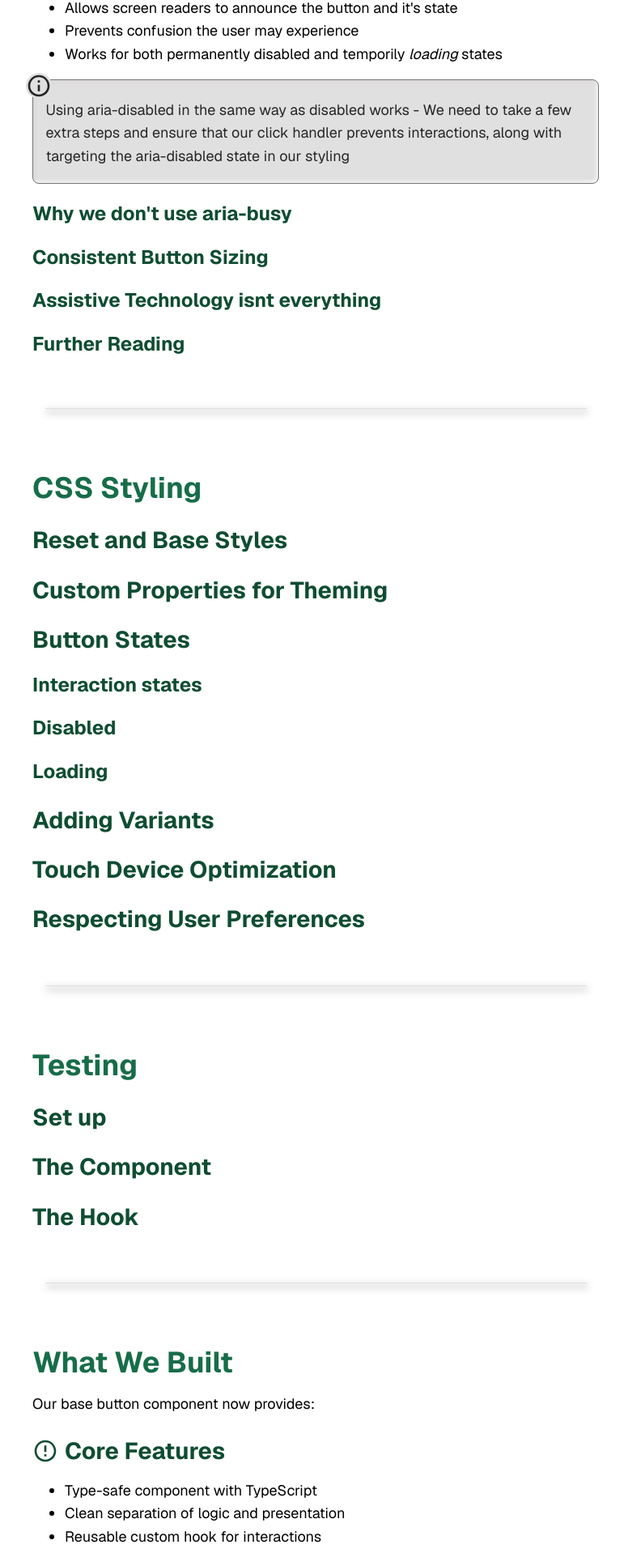
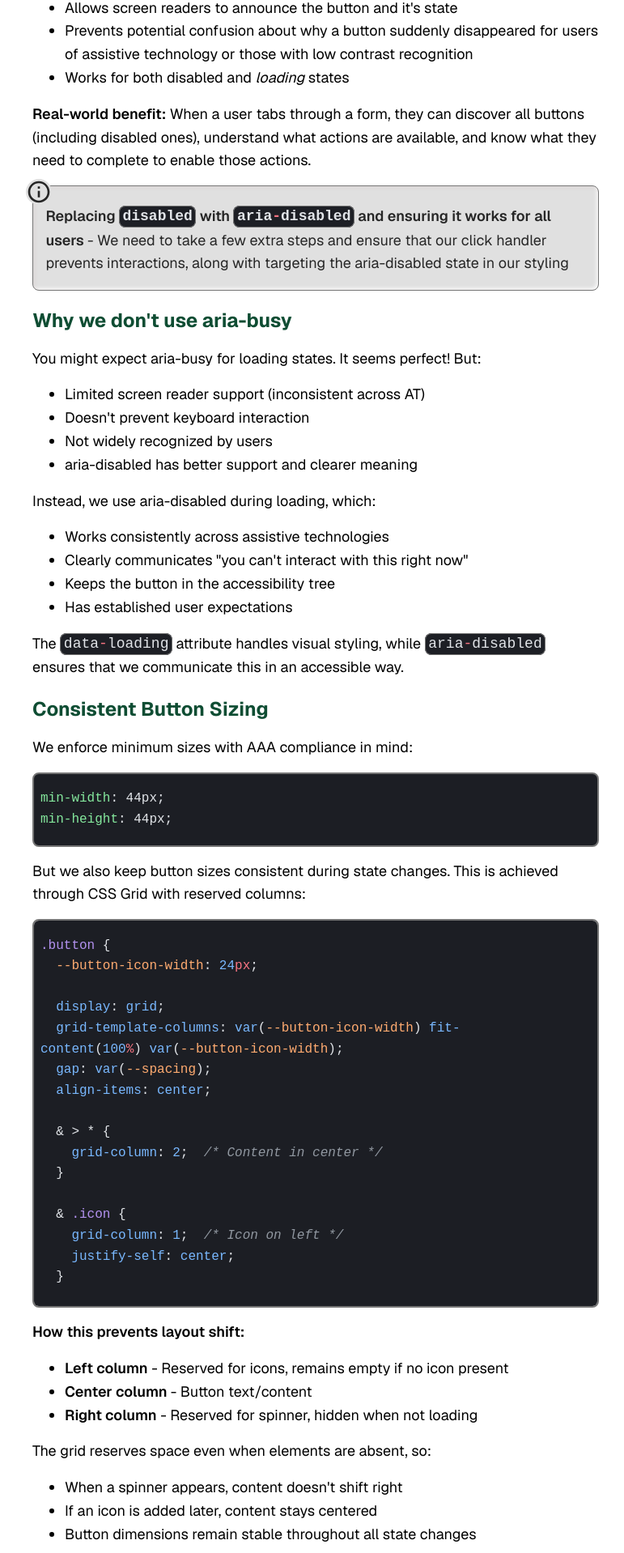
Before and after one commit to codercarl1243/react_components_system, a Next.js app: page /blog/design-system/buttons/base2 in a window 1280 px wide. Shown: the part 9940-11858 px from the top of the page at 81% size, without its empty margins (56-827 px from the left). Built offline with nearby package versions, Linux system fonts and the light colour scheme.

Commit message:
UPDATE content

```diff
--- a/app/blog/design-system/buttons/base2/page.tsx
+++ b/app/blog/design-system/buttons/base2/page.tsx
@@ -427,50 +427,141 @@ export default function useButton() {
 
                     <Heading headingLevel={3}>How UX/UI Design Extends WCAG</Heading>
                     <p>WCAG provides minimum standards, but good UX goes further. Here's how our implementation adds:</p>
-                    {/* Explain how WCAG doesnt cover all bases */}
-                    {/* benefits of adding margin around the button */}
-                    {/* contrast requirements dont consider disabled buttons but they should */}
-                    {/* Assistive technology is great but they dont work in every situation */}
-                    {/* changing content/text content doesnt always end with the user knowing it has changed */}
-                    {/* Disabling a button results in it being removed from the accessibility tree and shifts tab-order
-                            aria-disabled doesnt
-                            explain - benefits of using aria-disabled when loading
-                            how to do this while preventing user interactions like it is a disabled button
-                    */}
-                    {/* Keeping the button size consistent and how this prevents chaotic UIs, the rare case where a button needs to be larger or smaller should
-                        probably be treated as its own component and have own styling i.e. toolbar/icon, CTA
-                    */}
-                    {/* good reads on topic:
-                    https://adrianroselli.com/2021/01/multi-function-button.html - in depth article on creating a button. plain html,js,css example code is quite complicated imo
-                    https://kittygiraudel.com/2024/03/29/on-disabled-and-aria-disabled-attributes/ - explaining when to use aria-disabled over disabled
-                    */}
+
                     <Heading headingLevel={4}>Margin and Spacing</Heading>
                     <p>WCAG addresses target size but does not specifically require spacing between targets. This button has margin added by default</p>
                     <p><span className="bold">Why this matters:</span> Users with motor disabilities benefit from space between interactive elements. Accidental taps are less likely when targets aren't crowded. <span className="fun_underline">This is especially important on touch devices</span></p>
+
                     <Heading headingLevel={4}>Disabled State Contrast</Heading>
                     <p>WCAG's contrast requirements have an exception for disabled elements. But disabled buttons should still be visible and identifiable, they shouldn't dissapear from view because of an action that the user has taken.</p>
+
                     <Heading headingLevel={4}>The aria-disabled decision</Heading>
-                    <p>This is one of the most important accessibility choices in our component. We use <Code codeString="aria-disabled" inline copyEnabled={false}/> instead of the native <Code codeString="disabled" inline copyEnabled={false}/> attribute.</p>
-                    <p className="bold">The problem with <Code codeString="disabled" inline copyEnabled={false}/>:</p>
+                    <p>This is one of the most important accessibility choices in our component. We use <Code codeString="aria-disabled" inline copyEnabled={false} /> instead of the native <Code codeString="disabled" inline copyEnabled={false} /> attribute.</p>
+                    <p className="bold">The problem with <Code codeString="disabled" inline copyEnabled={false} />:</p>
                     <List>
                         <li>Removes the button from the accessibility tree</li>
                         <li>Changes tab order dynamically</li>
                         <li>The Button can't be focused or announced by all assistive technologies</li>
                         <li>Users can find it hard to understand what is unavailable and why</li>
                     </List>
-                    <p className="bold">Our solution - <Code codeString="aria-disabled" inline copyEnabled={false}/></p>
+                    <p className="bold">Our solution - <Code codeString="aria-disabled" inline copyEnabled={false} /></p>
                     <p>This approach:</p>
                     <List>
                         <li>Keeps the button in the tab order</li>
                         <li>Allows screen readers to announce the button and it's state</li>
-                        <li>Prevents confusion the user may experience</li>
-                        <li>Works for both permanently disabled and temporily <span className="italic">loading</span> states</li>
+                        <li>Prevents potential confusion about why a button suddenly disappeared for users of assistive technology or those with low contrast recognition</li>
+                        <li>Works for both disabled and <span className="italic">loading</span> states</li>
                     </List>
-                    <PostNote>Using aria-disabled in the same way as disabled works - We need to take a few extra steps and ensure that our click handler prevents interactions, along with targeting the aria-disabled state in our styling</PostNote>
+                    <p><span className="bold">Real-world benefit:</span> When a user tabs through a form, they can discover all buttons (including disabled ones), understand what actions are available, and know what they need to complete to enable those actions.</p>
+
+                    <PostNote><span className="bold">Replacing <Code codeString="disabled" inline copyEnabled={false} /> with <Code codeString="aria-disabled" inline copyEnabled={false} /> and ensuring it works for all users </span> - We need to take a few extra steps and ensure that our click handler prevents interactions, along with targeting the aria-disabled state in our styling</PostNote>
+
+
                     <Heading headingLevel={4}>Why we don&apos;t use aria-busy</Heading>
+                    <p>You might expect aria-busy for loading states. It seems perfect! But:</p>
+                    <List>
+                        <li>Limited screen reader support (inconsistent across AT)</li>
+                        <li>Doesn't prevent keyboard interaction</li>
+                        <li>Not widely recognized by users</li>
+                        <li>aria-disabled has better support and clearer meaning</li>
+                    </List>
+
+                    <p>Instead, we use aria-disabled during loading, which:</p>
+                    <List>
+                        <li>Works consistently across assistive technologies</li>
+                        <li>Clearly communicates "you can't interact with this right now"</li>
+                        <li>Keeps the button in the accessibility tree</li>
+                        <li>Has established user expectations</li>
+                    </List>
+                    <p>The <Code codeString="data-loading" inline copyEnabled={false} /> attribute handles visual styling, while <Code codeString="aria-disabled" inline copyEnabled={false} /> ensures that we communicate this in an accessible way.</p>
+
                     <Heading headingLevel={4}>Consistent Button Sizing</Heading>
+                    <p>We enforce minimum sizes with AAA compliance in mind:</p>
+                    <Code lang="css" codeString={`min-width: 44px;
+min-height: 44px;`} copyEnabled={false} />
+                    <p>But we also keep button sizes consistent during state changes. This is achieved through CSS Grid with reserved columns:</p>
+                    <Code lang="css" codeString={`.button {
+  --button-icon-width: 24px;
+
+  display: grid;
+  grid-template-columns: var(--button-icon-width) fit-content(100%) var(--button-icon-width);
+  gap: var(--spacing);
+  align-items: center;
+
+  & > * {
+    grid-column: 2;  /* Content in center */
+  }
+
+  & .icon {
+    grid-column: 1;  /* Icon on left */
+    justify-self: center;
+  }
+
+  & .spinner {
+    grid-column: 3;  /* Spinner on right */
+    justify-self: center;
+  }
+}`} copyEnabled={false} />
+                    <p className="bold">How this prevents layout shift:</p>
+
+                    <List>
+                        <li><span className="bold">Left column</span> - Reserved for icons, remains empty if no icon present</li>
+                        <li><span className="bold">Center column </span>- Button text/content</li>
+                        <li><span className="bold">Right column</span> - Reserved for spinner, hidden when not loading</li>
+                    </List>
+                    <p>The grid reserves space even when elements are absent, so:</p>
+                    <List>
+                        <li>When a spinner appears, content doesn't shift right</li>
+                        <li>If an icon is added later, content stays centered</li>
+                        <li>Button dimensions remain stable throughout all state changes</li>
+                    </List>
+                    <p>
+                        Why this matters: When buttons resize or shift during state changes, it can have a larger impact on the flow of content on the page than intended. Users lose track of where things are. This grid-based approach maintains visual stability and predictable behavior.
+                    </p>
+                    <p>
+                        If you need a smaller button (icon-only toolbar buttons) or larger button (primary CTA), these should be separate components with their own styling rules, not variants of the base button.
+                    </p>
                     <Heading headingLevel={4}>Assistive Technology isnt everything</Heading>
+                    <p>Screen readers are powerful, but they don't solve all problems:</p>
+                    <List>
+                        <li>Not all users with disabilities use screen readers</li>
+                        <li>Visual feedback is critical for many users</li>
+                        <li>Cognitive disabilities benefit from predictable, stable UIs</li>
+                        <li>Motor disabilities benefit from well-spaced, consistently-sized targets</li>
+                    </List>
+
+                    <p>Our button combines:</p>
+                    <List>
+                        <li>Semantic HTML and ARIA for screen readers</li>
+                        <li>Visual state changes for sighted users</li>
+                        <li>Stable layouts for cognitive accessibility</li>
+                        <li>Large targets and spacing for motor accessibility</li>
+                    </List>
+
+
                     <Heading headingLevel={4}>Further Reading</Heading>
+                    <p>For a dive into accessible button patterns:</p>
+                    <List>
+                        <li><Link href="https://developer.mozilla.org/en-US/docs/Web/Accessibility/ARIA/Reference/Roles/button_role">MDN: Button Accessibility</Link></li>
+                        <li><Link href="https://www.w3.org/WAI/ARIA/apg/patterns/button/">W3C ARIA Authoring Practices: Button</Link></li>
+                        <li><Link href="https://adrianroselli.com/2021/01/multi-function-button.html">Adrian Roselli: Multi-Function Button</Link>
+                        <div>
+                            in depth article on creating a button with multiple states. This uses plain HTML, JS, & CSS.
+                        </div>
+                        </li>
+                        <li><Link href=" https://kittygiraudel.com/2024/03/29/on-disabled-and-aria-disabled-attributes/">Kitty Giraudel: a comparison of aria-disabled and disabled</Link> and how the use of either is not explicitly wrong</li>
+                    </List>
+                    <p className="bold">Design Systems: Buttons</p>
+                    <List>
+                        <li><Link href="https://m3.material.io/components/buttons/overview">Material Design</Link></li>
+                        <li><Link href="https://developer.apple.com/design/human-interface-guidelines/buttons">Apple Human Interface Guidelines</Link></li>
+                        <li><Link href="https://atlassian.design/components/button/examples">Atlassian</Link></li>
+                        <li><Link href="https://storybook.designsystemet.no/?path=/docs/komponenter-button--docs">Designsystemet</Link></li>
+                        <li><Link href="https://design-system.agriculture.gov.au/components/button/accessibility">Department of Agriculture (Australia)</Link></li>
+                    </List>
+                    <PostNote>In these linked design systems You will see many different ways to try and include as many users as possible.
+                        No one solution is perfect, These systems are designed to ensure that any users on their websites have a consistent experience with their components.
+                    </PostNote>
                 </PostSection>
                 <PostSection id="css-styling">
                     <Heading headingLevel={2} id="css-styling-heading">CSS Styling</Heading>
```
